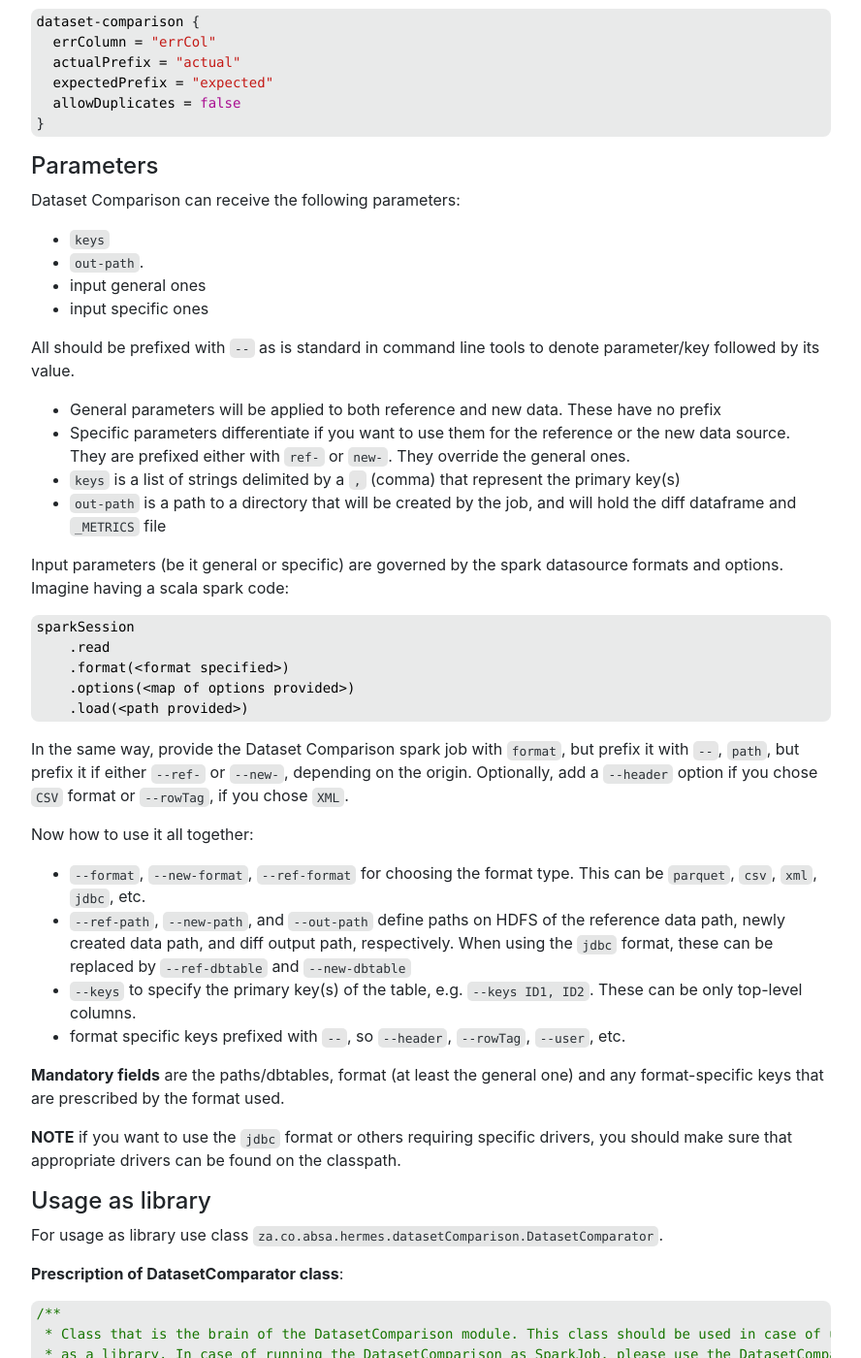
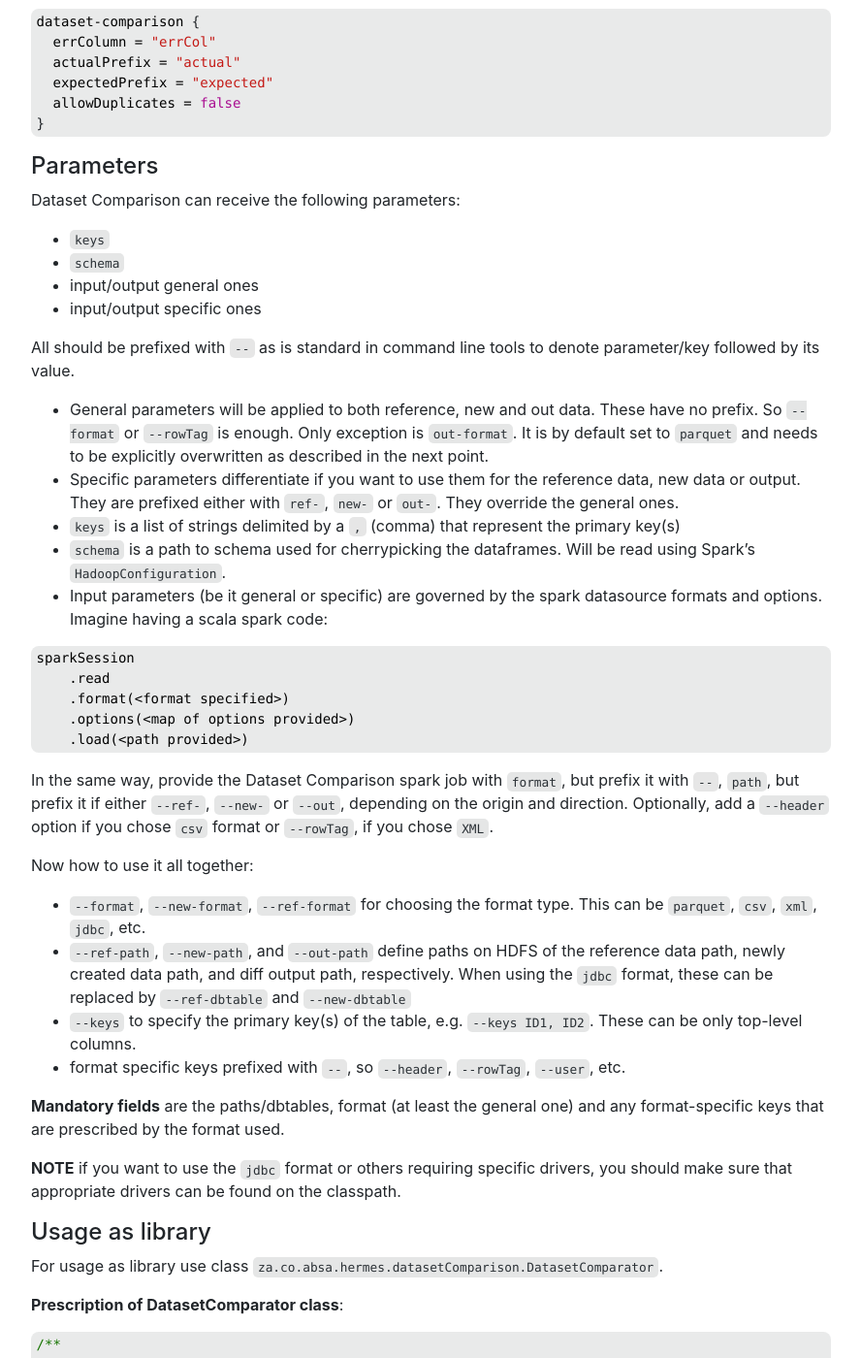
Before and after one commit to AbsaOSS/hermes, a Jekyll site: the page built from _docs/0.3/usage/dataset-comparison.md, in a window 1280 px wide and 1400 px high, scrolled down 823 px. Shown: the whole window at 97% size, without its empty margins (338-1226 px from the left). Built offline with Jekyll 4.4.1, drawn with Linux system fonts in a browser that asks for light colours; nearby versions of some CDN libraries.

Commit message:
Apply comment, fix typos

````diff
--- a/_docs/0.3/usage/dataset-comparison.md
+++ b/_docs/0.3/usage/dataset-comparison.md
@@ -50,17 +50,17 @@ dataset-comparison {
 Dataset Comparison can receive the following parameters:
 
 - `keys`
-- `out-path`.
-- input general ones
-- input specific ones
+- `schema`
+- input/output general ones
+- input/output specific ones
 
 All should be prefixed with `--` as is standard in command line tools to denote parameter/key followed by its value.
 
-- General parameters will be applied to both reference and new data. These have no prefix
-- Specific parameters differentiate if you want to use them for the reference or the new data source. They are prefixed either with `ref-` or `new-`. They override the general ones.
+- General parameters will be applied to both reference, new and out data. These have no prefix. So `--format` or `--rowTag` is enough. Only exception is `out-format`. It is by default set to `parquet` and needs to be explicitly overwritten as described in the next point.
+- Specific parameters differentiate if you want to use them for the reference data, new data or output. They are prefixed either with `ref-`, `new-` or `out-`. They override the general ones.
 - `keys` is a list of strings delimited by a `,` (comma) that represent the primary key(s)
-- `out-path` is a path to a directory that will be created by the job, and will hold the diff dataframe and `_METRICS` file
-
+- `schema` is a path to schema used for cherrypicking the dataframes. Will be read using Spark's `HadoopConfiguration`.
+-
 Input parameters (be it general or specific) are governed by the spark datasource formats and options. Imagine having a scala spark code:
 
 ```scala
@@ -71,7 +71,7 @@ sparkSession
     .load(<path provided>)
 ```
 
-In the same way, provide the Dataset Comparison spark job with `format`, but prefix it with `--`, `path`, but prefix it if either `--ref-` or `--new-`, depending on the origin. Optionally, add a `--header` option if you chose `CSV` format or `--rowTag`, if you chose `XML`.
+In the same way, provide the Dataset Comparison spark job with `format`, but prefix it with `--`, `path`, but prefix it if either `--ref-`, `--new-` or `--out`, depending on the origin and direction. Optionally, add a `--header` option if you chose `csv` format or `--rowTag`, if you chose `XML`.
 
 Now how to use it all together:
 
````
